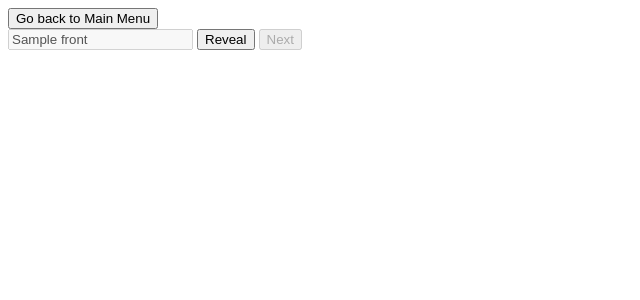
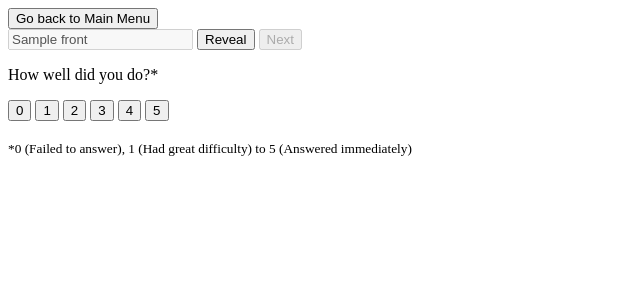
Before and after one commit to neotechz/shuffle-app, a Flask app: template templates/study.html in a window 1280 px wide. Shown: the top 300 px of the page, without its empty margins (0-640 px from the left). Run offline with Flask 3, Linux system fonts and the light colour scheme; the template is opened without the code that fills it: most values are stand-ins (such as "Sample title", 1, 10 or a date in 2020).

Commit message:
Add  template for user_score in study.html

```diff
--- a/templates/study.html
+++ b/templates/study.html
@@ -21,6 +21,17 @@
         <input type = "hidden" class = "answer" disabled>
         <button type = "button" class = "reveal">Reveal</button>
         <button type = "button" class = "next">Next</button>
-    </form>
+        <div id = "user_score">
+            <p>How well did you do?*</p>
+            <button type = "button" class = "zero">0</button>
+            <button type = "button" class = "one">1</button>
+            <button type = "button" class = "two">2</button>
+            <button type = "button" class = "three">3</button>
+            <button type = "button" class = "four">4</button>
+            <button type = "button" class = "five">5</button>
+            <br><br>
+            <small>*0 (Failed to answer), 1 (Had great difficulty) to 5 (Answered immediately)</small>
+        </div>
+        </form>
 
 {% endblock %}
```
